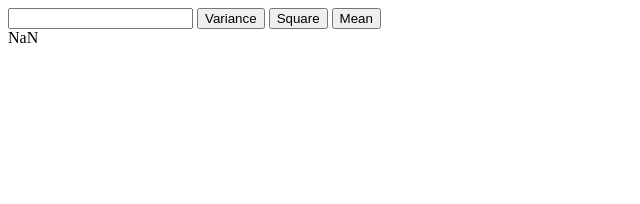
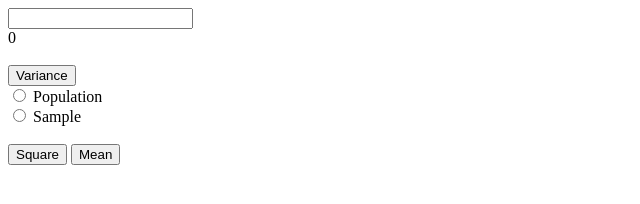
Before and after one commit to mrbing47/Temp, a plain HTML site: page index.html in a window 1280 px wide. Both pictures are taken after a click on the button "Variance". Shown: the whole page, without its empty margins (0-640 px from the left). Drawn offline with Linux system fonts and the light colour scheme.

Commit message:
added Population and Sample radio buttons

```diff
--- a/index.html
+++ b/index.html
@@ -8,11 +8,16 @@
 	</head>
 	<body>
 		<input type="text" name="num" id="input" />
-		<button id="var">Variance</button>
+		<div id="output">0</div>
+		<br />
+		<button id="var">Variance</button><br />
+		<input type="radio" id="population" name="denominator" value="Population" />
+		<label for="population">Population</label><br />
+		<input type="radio" id="sample" name="denominator" value="Sample" />
+		<label for="sample">Sample</label>
+		<br /><br />
 		<button id="sqr">Square</button>
 		<button id="mean">Mean</button>
-		<br />
-		<div id="output"></div>
 
 		<script src="script.js"></script>
 	</body>
--- a/script.js
+++ b/script.js
@@ -7,7 +7,8 @@ const output = document.getElementById("output");
 variance.addEventListener("click", () => {
 	const value = input.value.split(" ").map((e) => parseInt(e));
 	const mean = value.reduce((a, c) => a + c) / value.length;
-	output.innerText = value.reduce((a, c) => a + Math.pow(mean - c, 2), 0) / (value.length - 1);
+	const deno = document.querySelector('input[name="denominator"]:checked').value === "Sample" ? 1 : 0;
+	output.innerText = value.reduce((a, c) => a + Math.pow(mean - c, 2), 0) / (value.length - deno);
 });
 
 square.addEventListener("click", () => {
```
